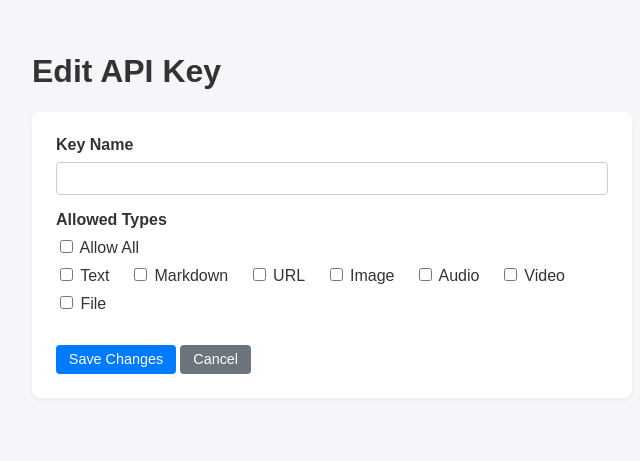
After one commit to abrokecube/borkedbin, a FastAPI app: template templates/edit_key.html in a window 1280 px wide. The commit adds this page. Shown: the top 461 px of the page, without its empty margins (308-948 px from the left). Run offline with FastAPI, Linux system fonts and the light colour scheme; the template is opened without the code that fills it, so the values that code supplies are empty.

Commit message:
file type perms

```diff
--- a/database.py
+++ b/database.py
@@ -17,6 +17,7 @@ class ApiKey(SQLModel, table=True):
     name: str = Field(default="Default Key")
     created_at: datetime = Field(default_factory=lambda: datetime.now(timezone.utc))
     is_active: bool = Field(default=True)
+    allowed_types: str = Field(default="*") # Comma-separated list or '*' for all
 
 class ContentItem(SQLModel, table=True):
     id: str = Field(primary_key=True)  # Short alphanumeric ID
--- a/main_public.py
+++ b/main_public.py
@@ -12,7 +12,7 @@ import json
 import magic
 
 from database import ContentItem, ApiKey, init_db, get_session
-from dependencies import verify_api_key
+from dependencies import verify_api_key, check_upload_permission
 from utils import generate_short_id
 from config import settings
 
@@ -62,6 +62,7 @@ MAX_TEXT_SIZE = settings.max_text_size_mb * 1024 * 1024
 
 @app.post("/api/add/text")
 async def add_text(content: str = Form(...), title: Optional[str] = Form(None), expires_in: Optional[int] = Form(None), session: Session = Depends(get_session), api_key: ApiKey = Depends(verify_api_key)):
+    check_upload_permission(api_key, "text")
     if len(content.encode('utf-8')) > MAX_TEXT_SIZE:
         raise HTTPException(status_code=status.HTTP_413_REQUEST_ENTITY_TOO_LARGE, detail=f"Text content exceeds the maximum allowed size of {settings.max_text_size_mb}MB")
     item_id = generate_short_id(settings.id_length)
@@ -74,6 +75,7 @@ async def add_text(content: str = Form(...), title: Optional[str] = Form(None),
 
 @app.post("/api/add/markdown")
 async def add_markdown(content: str = Form(...), title: Optional[str] = Form(None), expires_in: Optional[int] = Form(None), session: Session = Depends(get_session), api_key: ApiKey = Depends(verify_api_key)):
+    check_upload_permission(api_key, "markdown")
     if len(content.encode('utf-8')) > MAX_TEXT_SIZE:
         raise HTTPException(status_code=status.HTTP_413_REQUEST_ENTITY_TOO_LARGE, detail=f"Text content exceeds the maximum allowed size of {settings.max_text_size_mb}MB")
     item_id = generate_short_id(settings.id_length)
@@ -86,6 +88,7 @@ async def add_markdown(content: str = Form(...), title: Optional[str] = Form(Non
 
 @app.post("/api/add/url")
 async def add_url(url: str = Form(...), title: Optional[str] = Form(None), expires_in: Optional[int] = Form(None), session: Session = Depends(get_session), api_key: ApiKey = Depends(verify_api_key)):
+    check_upload_permission(api_key, "url")
     if len(url.encode('utf-8')) > MAX_TEXT_SIZE:
         raise HTTPException(status_code=status.HTTP_413_REQUEST_ENTITY_TOO_LARGE, detail=f"URL exceeds the maximum allowed size of {settings.max_text_size_mb}MB")
     item_id = generate_short_id(settings.id_length)
@@ -139,6 +142,8 @@ async def add_file(file: UploadFile = File(...), title: Optional[str] = Form(Non
             item_type = "text"
         except UnicodeDecodeError:
             pass
+
+    check_upload_permission(api_key, item_type)
 
     item = ContentItem(id=item_id, type=item_type, title=title or None, metadata_json=json.dumps(metadata), expires_at=expires_at)
 
--- /dev/null
+++ b/templates/edit_key.html
@@ -0,0 +1,118 @@
+<!DOCTYPE html>
+<html>
+
+<head>
+    <title>Borkedbin - Edit API Key</title>
+    <style>
+        body {
+            font-family: sans-serif;
+            background: #f4f6f9;
+            color: #333;
+            margin: 0;
+            padding: 2rem;
+        }
+
+        .container {
+            max-width: 600px;
+            margin: auto;
+        }
+
+        .card {
+            background: white;
+            padding: 1.5rem;
+            border-radius: 8px;
+            box-shadow: 0 2px 4px rgba(0, 0, 0, 0.05);
+            margin-bottom: 2rem;
+        }
+
+        .btn {
+            padding: 0.4rem 0.8rem;
+            border: none;
+            border-radius: 4px;
+            cursor: pointer;
+            font-size: 0.9rem;
+            text-decoration: none;
+            display: inline-block;
+        }
+
+        .btn-primary {
+            background: #007bff;
+            color: white;
+        }
+
+        .btn-secondary {
+            background: #6c757d;
+            color: white;
+        }
+
+        .form-group {
+            margin-bottom: 1rem;
+        }
+
+        .form-group label {
+            display: block;
+            margin-bottom: 0.5rem;
+            font-weight: bold;
+        }
+
+        .form-group input[type="text"] {
+            width: 100%;
+            padding: 0.5rem;
+            border: 1px solid #ccc;
+            border-radius: 4px;
+            box-sizing: border-box;
+        }
+
+        .checkbox-group label {
+            display: inline-block;
+            margin-right: 1rem;
+            margin-bottom: 0.5rem;
+            font-weight: normal;
+        }
+    </style>
+</head>
+
+<body>
+    <div class="container">
+        <h1>Edit API Key</h1>
+
+        <div class="card">
+            <form action="/keys/{{ key.id }}/edit" method="POST">
+                <div class="form-group">
+                    <label>Key Name</label>
+                    <input type="text" name="name" value="{{ key.name }}" required>
+                </div>
+
+                <div class="form-group checkbox-group">
+                    <label style="display: block; margin-bottom: 0.5rem; font-weight: bold;">Allowed Types</label>
+                    <label><input type="checkbox" name="allow_all" value="true" {% if key.allowed_types=='*' %}checked{%
+                            endif %}> Allow All</label><br>
+
+                    {% set allowed_list = key.allowed_types.split(',') if key.allowed_types != '*' else [] %}
+
+                    <label><input type="checkbox" name="allowed_types_list" value="text" {% if key.allowed_types=='*'
+                            or 'text' in allowed_list %}checked{% endif %}> Text</label>
+                    <label><input type="checkbox" name="allowed_types_list" value="markdown" {% if
+                            key.allowed_types=='*' or 'markdown' in allowed_list %}checked{% endif %}> Markdown</label>
+                    <label><input type="checkbox" name="allowed_types_list" value="url" {% if key.allowed_types=='*'
+                            or 'url' in allowed_list %}checked{% endif %}> URL</label>
+                    <label><input type="checkbox" name="allowed_types_list" value="image" {% if key.allowed_types=='*'
+                            or 'image' in allowed_list %}checked{% endif %}> Image</label>
+                    <label><input type="checkbox" name="allowed_types_list" value="audio" {% if key.allowed_types=='*'
+                            or 'audio' in allowed_list %}checked{% endif %}> Audio</label>
+                    <label><input type="checkbox" name="allowed_types_list" value="video" {% if key.allowed_types=='*'
+                            or 'video' in allowed_list %}checked{% endif %}> Video</label>
+                    <label><input type="checkbox" name="allowed_types_list" value="file" {% if key.allowed_types=='*'
+                            or 'file' in allowed_list %}checked{% endif %}> File</label>
+                </div>
+
+                <div style="margin-top: 1.5rem;">
+                    <button type="submit" class="btn btn-primary">Save Changes</button>
+                    <a href="/" class="btn btn-secondary">Cancel</a>
+                </div>
+            </form>
+        </div>
+    </div>
+</body>
+
+</html>
```
Also changed, not shown: dependencies.py (+9 -0 lines), main_admin.py (+38 -2 lines), templates/admin.html (+19 -3 lines).
